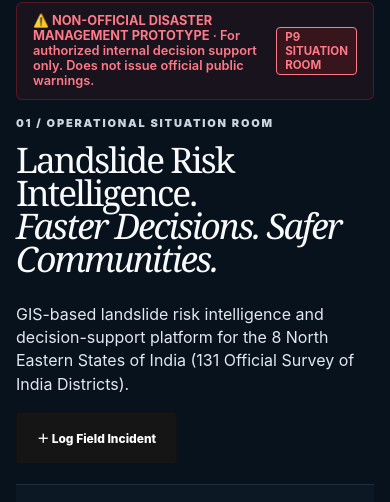
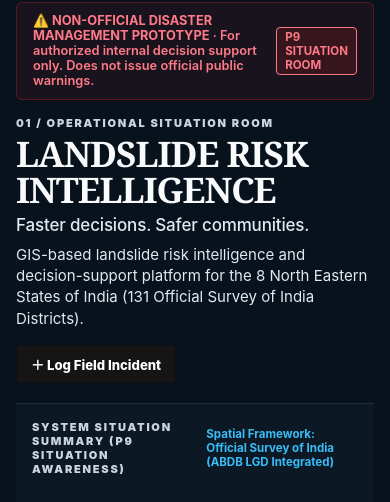
Before and after one commit to deekshuu09-sudo/NexSolve-DisasterManagement, a React (Vite) app in the folder frontend/: page /#overview-step in a window 390 px wide. Shown: the part 592-1094 px from the top of the page. Built offline with nearby package versions, Linux system fonts and the light colour scheme; no server answers.

Commit message:
style: refine overview dashboard typography

```diff
--- a/frontend/src/App.css
+++ b/frontend/src/App.css
@@ -417,7 +417,7 @@ button {
 }
 
 .content {
-  padding: 108px max(42px, 9vw) 50px;
+  padding: 28px max(24px, 4vw) 40px;
   min-width: 0;
 }
 
@@ -427,7 +427,7 @@ button {
 
 .content section {
   max-width: 1332px;
-  margin: 104px auto 0;
+  margin: 42px auto 0;
 }
 
 .kicker {
@@ -440,35 +440,45 @@ button {
 }
 
 .content h1,
-.content h2 {
+.hero-title {
   font-family: Georgia, 'Times New Roman', serif;
-  font-weight: 400;
-  letter-spacing: -0.055em;
-  line-height: 0.94;
+  font-weight: 700;
+  letter-spacing: -0.03em;
+  line-height: 1.02;
   color: var(--text-primary);
+  max-width: 800px;
+  margin: 6px 0 4px;
+  font-size: 58px;
+  text-transform: uppercase;
 }
 
-.content h1 {
-  max-width: 1120px;
-  margin: 13px 0 42px;
-  font-size: clamp(4rem, 7.5vw, 7.5rem);
-}
-
-.content h1 em {
-  font-style: italic;
+.hero-subtitle {
+  font-family: Inter, Arial, sans-serif;
+  font-size: 22px;
+  font-weight: 500;
+  color: var(--text-secondary);
+  margin: 0 0 10px;
+  line-height: 1.3;
+  letter-spacing: -0.01em;
 }
 
 .content h2 {
-  margin: 13px 0 22px;
-  font-size: clamp(2.5rem, 4.5vw, 4.8rem);
+  font-family: Georgia, 'Times New Roman', serif;
+  font-weight: 600;
+  letter-spacing: -0.03em;
+  line-height: 1.15;
+  color: var(--text-primary);
+  margin: 10px 0 16px;
+  font-size: clamp(1.6rem, 2.8vw, 2.4rem);
 }
 
 .lede {
   max-width: 805px;
   color: var(--text-secondary);
-  font-size: 1rem;
-  line-height: 1.45;
+  font-size: 0.94rem;
+  line-height: 1.42;
 }
+
 
 .actions {
   display: flex;
@@ -873,7 +883,14 @@ footer {
     height: calc(100vh - 125px);
   }
   .content {
-    padding: 72px 42px;
+    padding: 32px 28px;
+  }
+  .hero-title,
+  .content h1 {
+    font-size: 46px;
+  }
+  .hero-subtitle {
+    font-size: 20px;
   }
 }
 
@@ -896,8 +913,9 @@ footer {
     display: none;
   }
   .workspace {
-    display: block;
+    grid-template-columns: 1fr;
   }
+
   .sidebar {
     position: static;
     height: auto;
@@ -910,11 +928,16 @@ footer {
     overflow: auto;
   }
   .content {
-    padding: 55px 23px;
+    padding: 20px 16px 32px;
   }
+  .hero-title,
   .content h1 {
-    font-size: clamp(3.2rem, 15vw, 5rem);
-    margin-bottom: 28px;
+    font-size: 34px;
+    margin-bottom: 6px;
+  }
+  .hero-subtitle {
+    font-size: 17px;
+    margin-bottom: 8px;
   }
   .metrics,
   .factors,
--- a/frontend/src/App.tsx
+++ b/frontend/src/App.tsx
@@ -699,9 +699,13 @@ function App() {
             </div>
 
             <small className="kicker">01 / OPERATIONAL SITUATION ROOM</small>
-            <h1>Landslide Risk Intelligence.<br /><em>Faster Decisions. Safer Communities.</em></h1>
-            <p className="lede">GIS-based landslide risk intelligence and decision-support platform for the 8 North Eastern States of India (131 Official Survey of India Districts).</p>
-            <button className="primary-button" onClick={() => { setReportOpen(true); setReportResult(null) }}>＋ Log Field Incident</button>
+            <h1 className="hero-title">LANDSLIDE RISK INTELLIGENCE</h1>
+            <p className="hero-subtitle">Faster decisions. Safer communities.</p>
+            <div className="hero-bar" style={{ display: 'flex', justifyContent: 'space-between', alignItems: 'center', gap: '1rem', flexWrap: 'wrap', marginBottom: '1rem' }}>
+              <p className="lede" style={{ margin: 0, flex: '1 1 500px' }}>GIS-based landslide risk intelligence and decision-support platform for the 8 North Eastern States of India (131 Official Survey of India Districts).</p>
+              <button className="primary-button" style={{ minHeight: '38px', padding: '0 14px', fontSize: '0.82rem', whiteSpace: 'nowrap' }} onClick={() => { setReportOpen(true); setReportResult(null) }}>＋ Log Field Incident</button>
+            </div>
+
 
             {/* TOP SITUATION SUMMARY BAR */}
             <div className="panel metrics-panel" style={{ marginTop: '1.25rem' }}>
```
